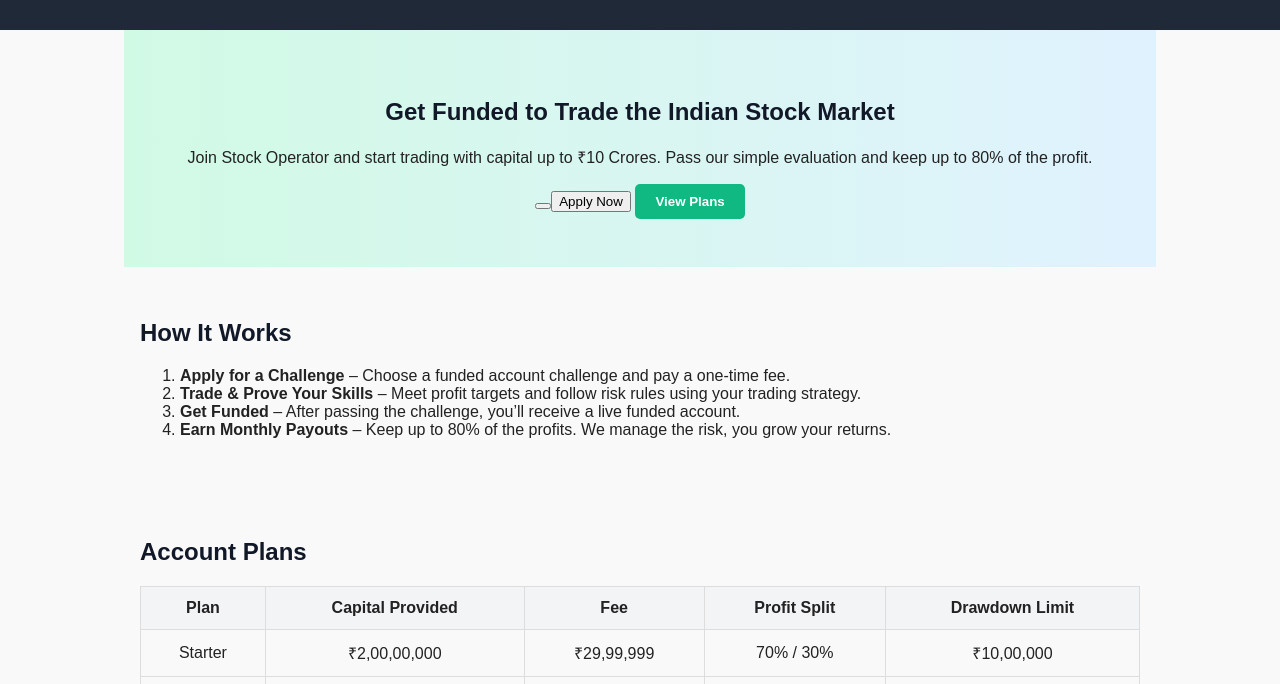
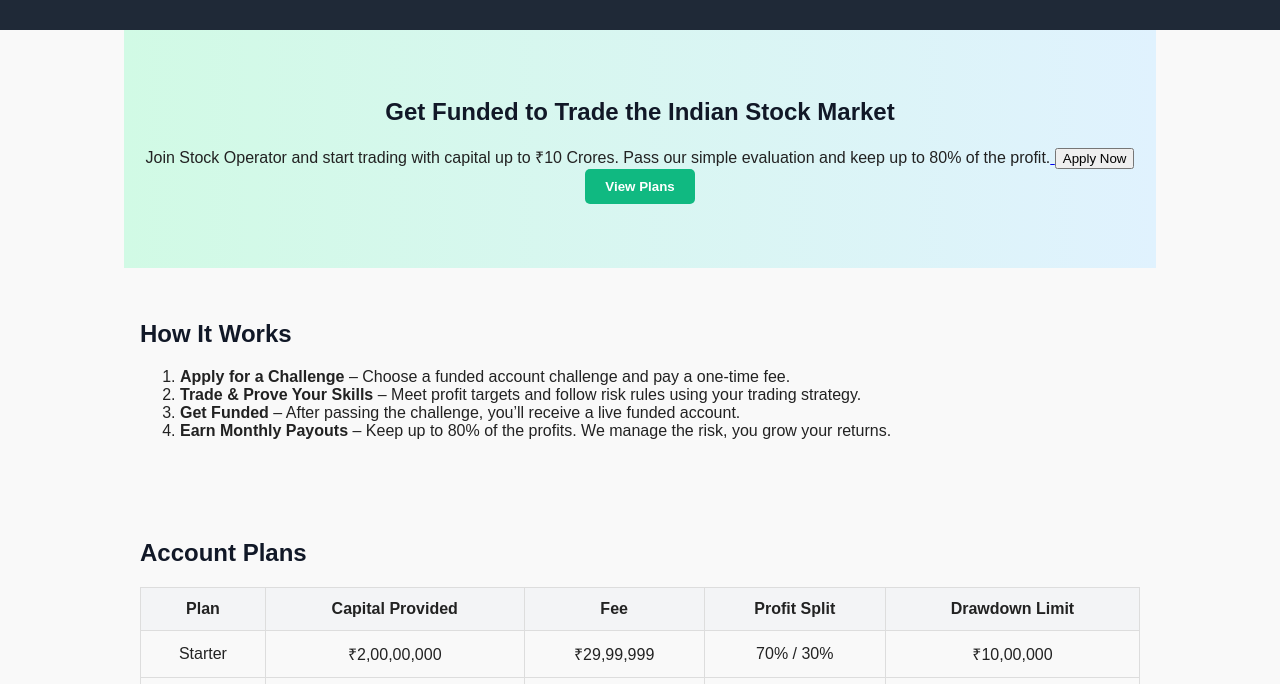
Before and after one commit to Stockoperator-funded/STOCKOPERATOR, a plain HTML site: page index.html in a window 1280 px wide. Shown: the part 116-800 px from the top of the page. Drawn offline with Linux system fonts and the light colour scheme.

Commit message:
index.html

```diff
--- a/index.html
+++ b/index.html
@@ -33,8 +33,7 @@
 
   <section class="hero">
     <h2>Get Funded to Trade the Indian Stock Market</h2>
-    <p>Join Stock Operator and start trading with capital up to ₹10 Crores. Pass our simple evaluation and keep up to 80% of the profit.</p>
-    <button class=<a href="https://nexify.club/dp/6847eec4e95d883023d580ea" target="_blank">
+    <p>Join Stock Operator and start trading with capital up to ₹10 Crores. Pass our simple evaluation and keep up to 80% of the profit.<a href="https://nexify.club/dp/6847eec4e95d883023d580ea" target="_blank">
   <button>Apply Now</button>
 </a>
  <button class="btn">View Plans</button>
```
